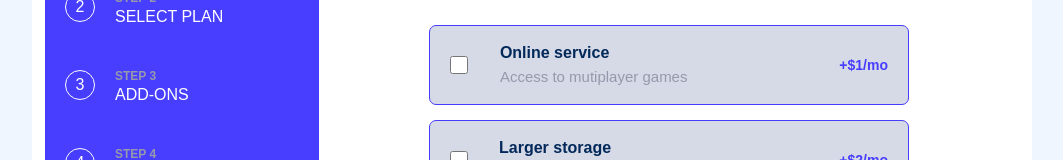
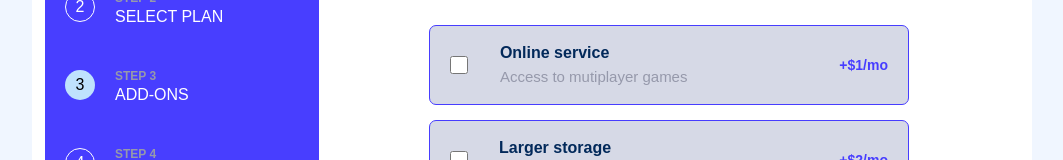
Before and after one commit to phenol11/challenge, a plain HTML site: page add.html in a window 1280 px wide. Shown: the part 206-366 px from the top of the page, without its empty margins (128-1191 px from the left). Drawn offline with Linux system fonts and the light colour scheme.

Commit message:
second commit

```diff
--- a/add.html
+++ b/add.html
@@ -143,7 +143,9 @@
 
 
 
-        if(window.location.href == 'file:///C:/Users/USER/Desktop/MAIN/add.html'){
+        let a1 = document.querySelector('.a-1')
+
+        if(a1.innerHTML == "3"){
           let btn = document.querySelector('.btn-1');
           let a = document.querySelector('.a-1');
 
```
